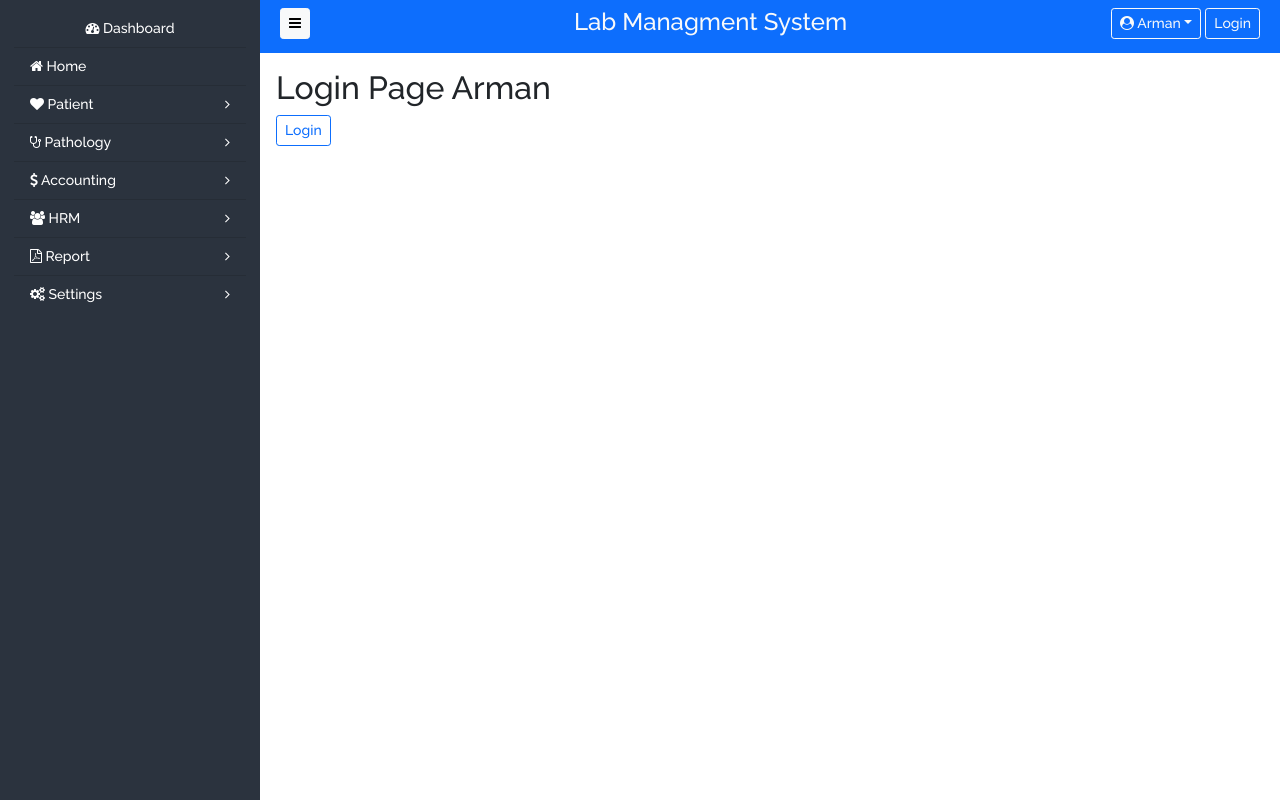
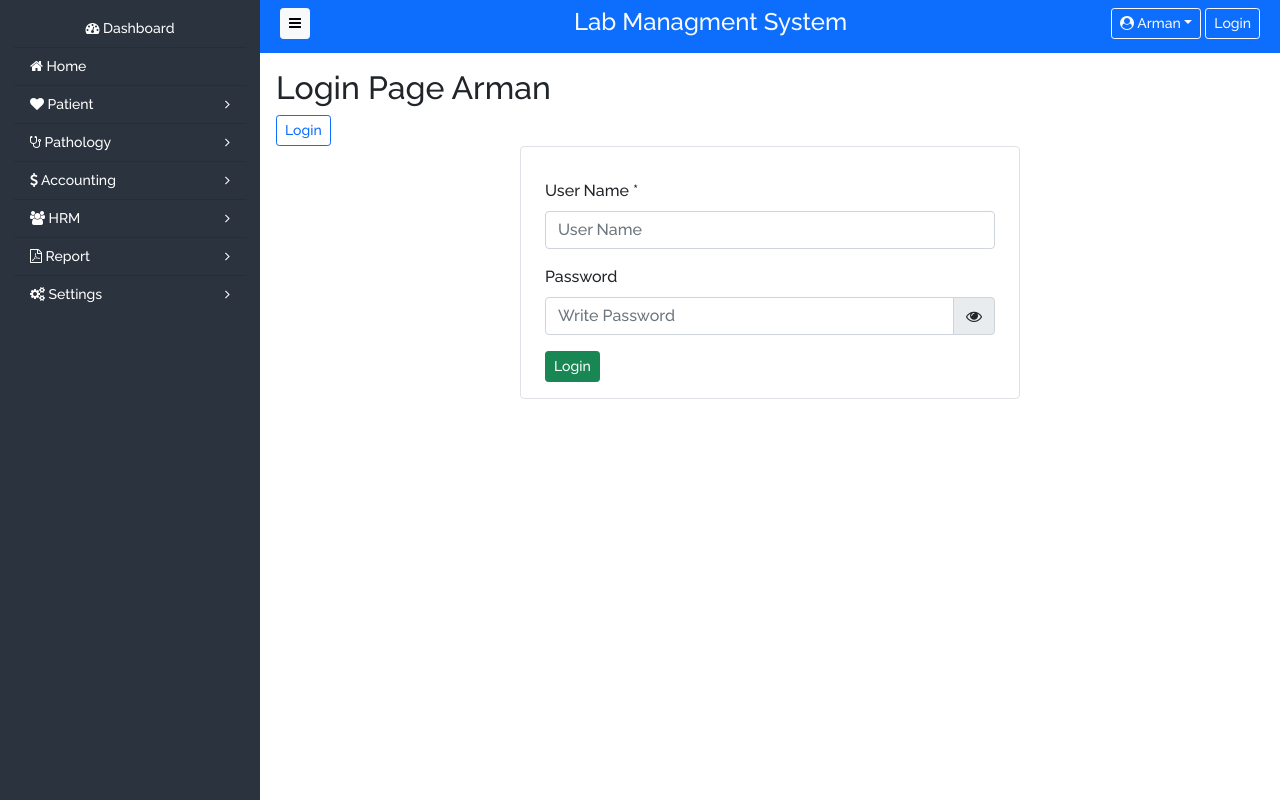
Before and after one commit to arman-pro/project-lab, a React (Create React App) app: page /login in a window 1280 px wide. Built offline with nearby package versions, Linux system fonts and the light colour scheme.

Commit message:
Add Login Form

```diff
--- a/src/Component/Login/Login.js
+++ b/src/Component/Login/Login.js
@@ -1,15 +1,32 @@
-import React, { useContext } from "react";
+import React, { useContext, useState } from "react";
 import { useNavigate } from "react-router-dom";
 import { AuthContext } from "../AuthProvider/AuthProvider";
 
 export default function Login() {
   const auth = useContext(AuthContext);
   const navigate = useNavigate();
+  let [userName, setUserName] = useState("");
+  let [password, setPassword] = useState("");
   document.title = "Login Page";
+
   const appLogin = () => {
     auth.appLogin(true, "Hasan", () => {
       navigate(-1);
     });
+  };
+
+  const handleForm = (e) => {
+    e.preventDefault();
+    console.log(userName, password);
+  };
+
+  const showHidePsw = () => {
+    let box = document.querySelector("#password");
+    if (box.type === "password") {
+      box.type = "text";
+    } else {
+      box.type = "password";
+    }
   };
 
   return (
@@ -22,6 +39,62 @@ export default function Login() {
       >
         Login
       </button>
+      <form
+        style={{ maxWidth: "500px", margin: "auto" }}
+        className="row g-3 p-3 bg-llight text-dark border rounded"
+        method="post"
+        onSubmit={handleForm}
+      >
+        {" "}
+        <div className="col-sm-12">
+          <label htmlFor="userName" className="form-label">
+            User Name *
+          </label>
+          <input
+            type="text"
+            className="form-control"
+            name="username"
+            id="userName"
+            value={userName}
+            onChange={(e) => setUserName(e.target.value)}
+            placeholder="User Name"
+            required
+          />
+          {/* <div className="valid-feedback">Correct User</div> */}
+        </div>
+        <div className="col-sm-12">
+          <label htmlFor="password" className="form-label">
+            Password
+          </label>
+          <div className="input-group">
+            <input
+              type="password"
+              name="password"
+              className="form-control"
+              id="password"
+              value={password}
+              onChange={(e) => setPassword(e.target.value)}
+              placeholder="Write Password"
+              aria-describedby="passwordAppend"
+              required
+            />
+            <span
+              role="button"
+              className="input-group-text "
+              id="passwordAppend"
+              onClick={showHidePsw}
+            >
+              <i className="fa fa-eye"></i>
+            </span>
+          </div>
+          {/* <div className="invalid-feedback">Wrong Password</div> */}
+        </div>
+        <div className="col-sm-12">
+          <button type="submit" className="btn btn-sm btn-success">
+            Login
+          </button>
+        </div>
+      </form>
     </div>
   );
 }
```
